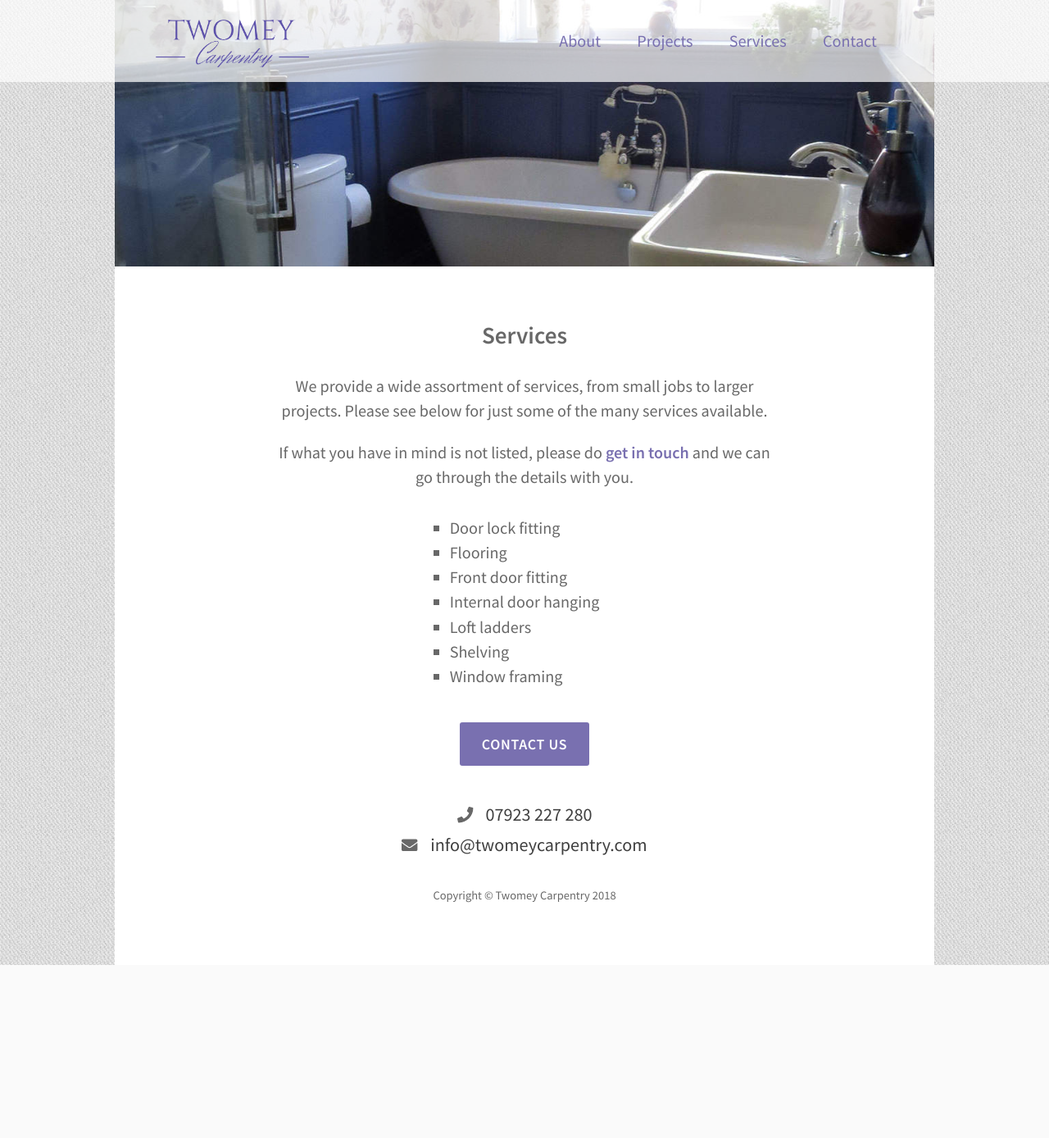
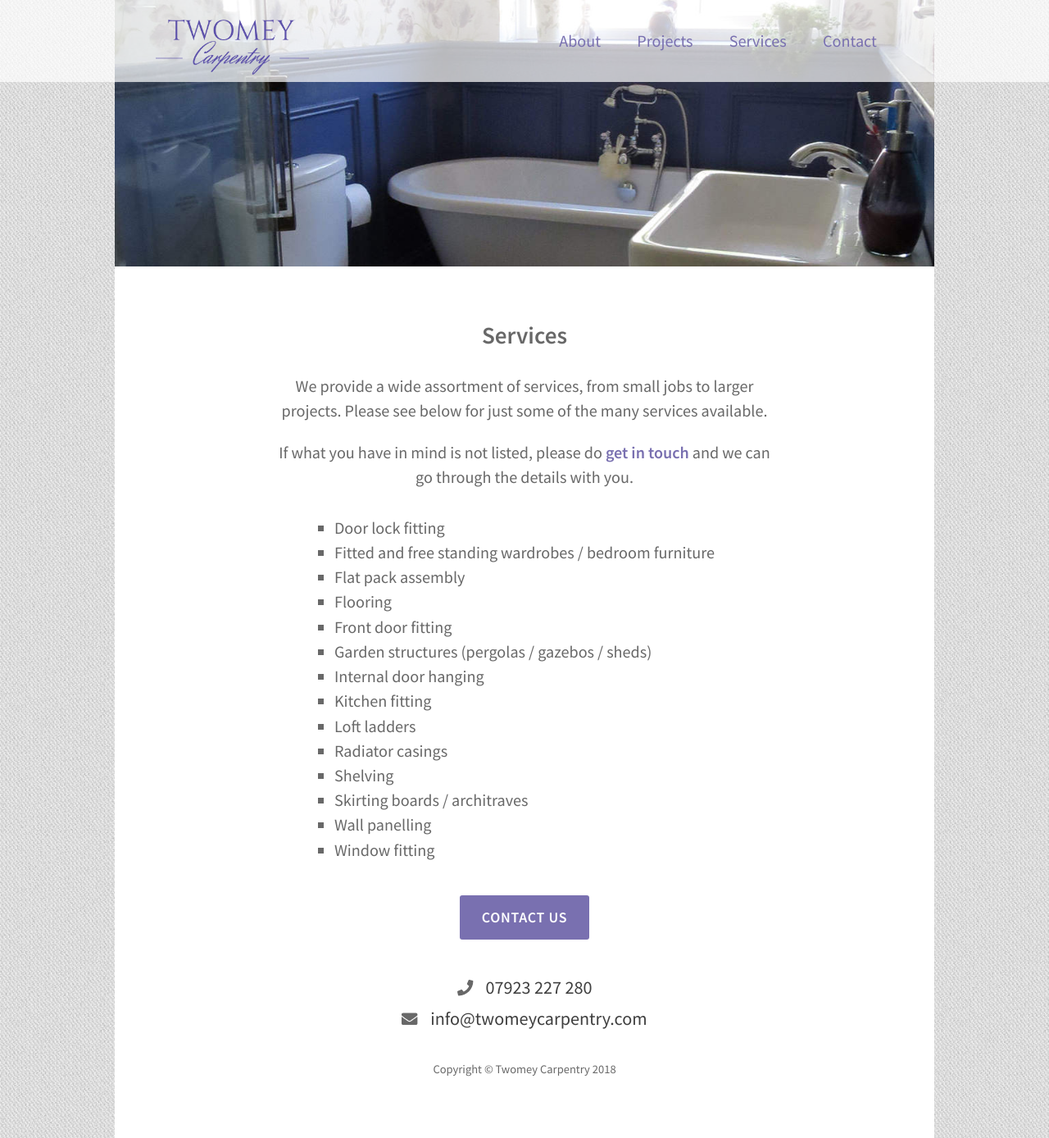
Before and after one commit to LukeTwomey/twomeycarpentry, a PHP site: page /services in a window 1280 px wide. Shown: the whole page at 82% size. Before the commit the page ends 1177 px from the top, so only its background shows below. Run offline with PHP 8.4, Linux system fonts and the light colour scheme.

Commit message:
Add extra services

```diff
--- a/javascript-files.php
+++ b/javascript-files.php
@@ -1 +1,2 @@
 <script type="text/javascript" src="javascript/min/javascript-min.js"></script>
+<!-- <script type="text/javascript" src="javascript/javascript.js"></script> -->
--- a/services.php
+++ b/services.php
@@ -29,12 +29,19 @@
                 <div class="ul-container">
                     <ul>
                         <li>Door lock fitting</li>
+                        <li>Fitted and free standing wardrobes / bedroom furniture</li>
+                        <li>Flat pack assembly</li>
                         <li>Flooring</li>
                         <li>Front door fitting</li>
+                        <li>Garden structures (pergolas / gazebos / sheds)</li>
                         <li>Internal door hanging</li>
+                        <li>Kitchen fitting</li>
                         <li>Loft ladders</li>
+                        <li>Radiator casings</li>
                         <li>Shelving</li>
-                        <li>Window framing</li>
+                        <li>Skirting boards / architraves</li>
+                        <li>Wall panelling</li>
+                        <li>Window fitting</li>
                     </ul>
                 </div>
 
@@ -43,19 +50,6 @@
                         <a href="contact" class="button">Contact us</a>
                     </div>
                 </div>
-
-         <!--        <div class="image about-bedroom">
-                </div>
-
-                <div class="text">
-                    <div class="content">
-                        <p>Our aim is to deliver <a href="projects">exceptional quality work</a> and customer satisfaction is paramount. We will work closely with you to fully understand your requirements and ensure you are delighted with the finished article.</p>
-
-                        <p>With past experience across a wide variety of sectors, we can provide a diverse range of <a href="services">services</a> including door hanging, flooring, lock fitting, shelving, loft ladders and many more besides.</p>
-
-                        <a href="contact" class="button">Contact Us</a>
-                    </div>
-                </div> -->
 
             </div>
 
```
Also changed, not shown: send-mail.php (+4 -3 lines), images/logo-old.png (added), images/logo.png.
